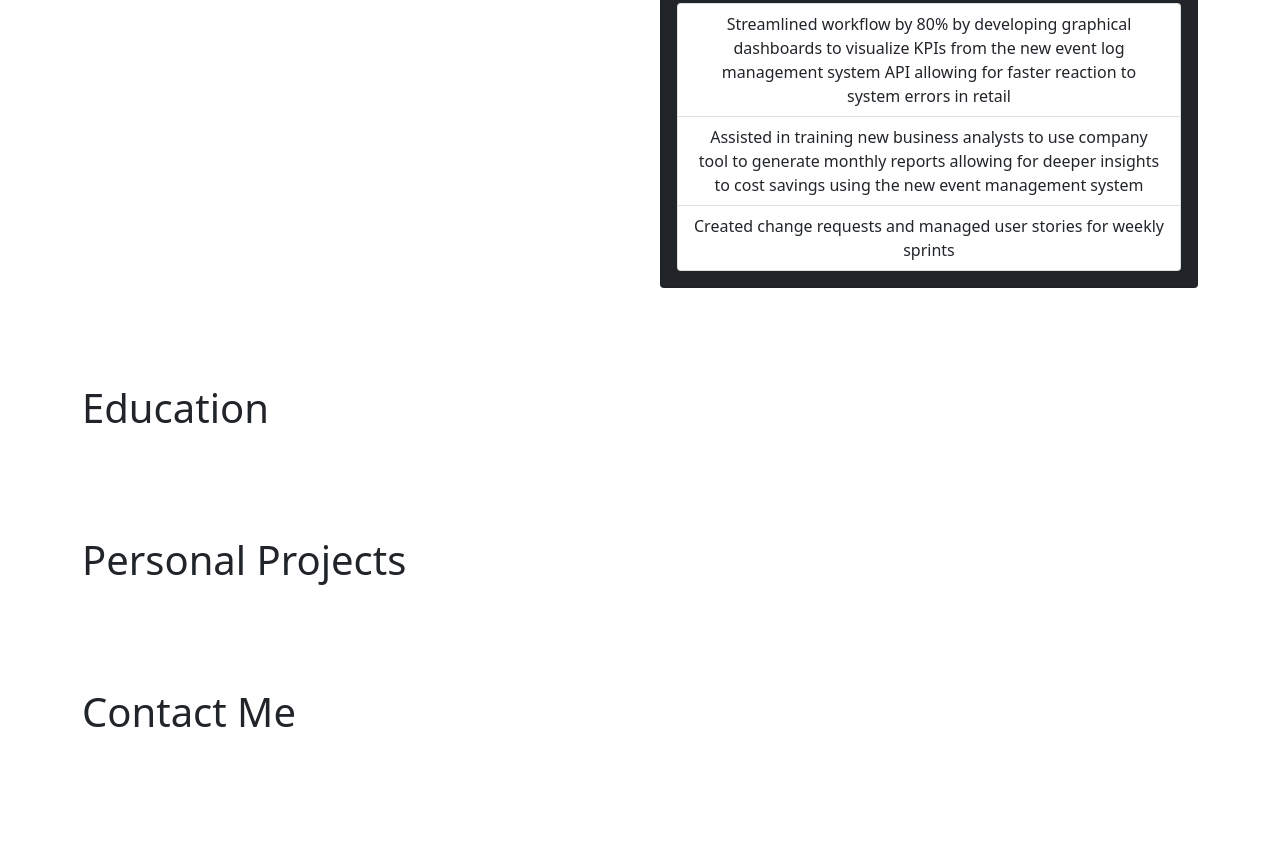
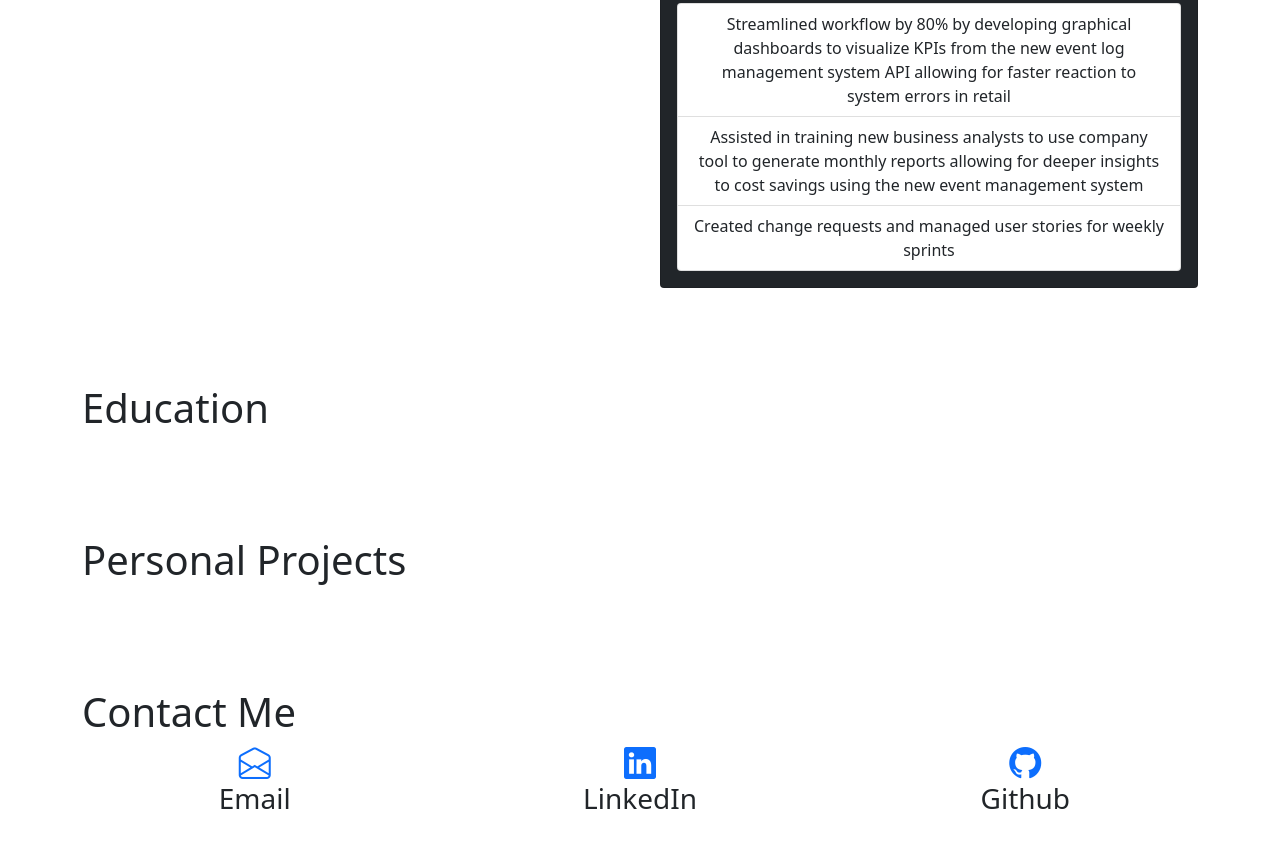
Before and after one commit to jgoewu/jgoewu.github.io, a website: page index.html in a window 1280 px wide. Shown: the part 919-1767 px from the top of the page. Before the commit the page ends 1711 px from the top, so only its background shows below. Drawn offline with nearby package versions, Linux system fonts and the light colour scheme.

Commit message:
edited contact section

```diff
--- a/index.html
+++ b/index.html
@@ -133,6 +133,28 @@
     <section id="#contact" class="p-5">
         <div class="container">
             <h1>Contact Me</h1>
+            <div class="row text-center gap-3">
+                <div class="col-md">
+                    <a href="mailto:jerry.goe@outlook.com" target="_blank">
+                        <i class="h2 bi bi-envelope-open"></i>
+                    </a>
+                    <h3>Email</h3>
+                </div>
+                <div class="col-md">
+
+                    <a href="https://www.linkedin.com/in/jerry-g-21814314a/" target="_blank">
+                        <i class="h2 bi bi-linkedin"></i>
+                    </a>
+                    <h3>LinkedIn</h3>
+                </div>
+                <div class="col-md">
+
+                    <a href="https://www.github.com/jgoewu" target="_blank">
+                        <i class="h2 bi bi-github"></i>
+                    </a>
+                    <h3>Github</h3>
+                </div>
+            </div>
         </div>
     </section>
     <!-- <h2>Education</h2>
```
